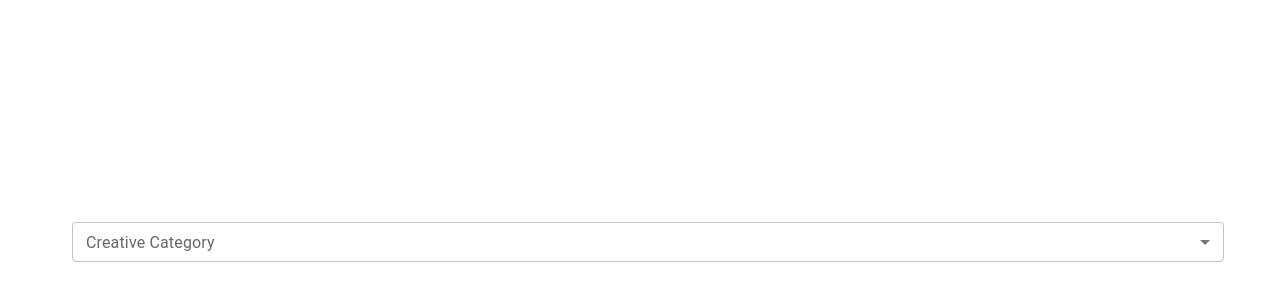
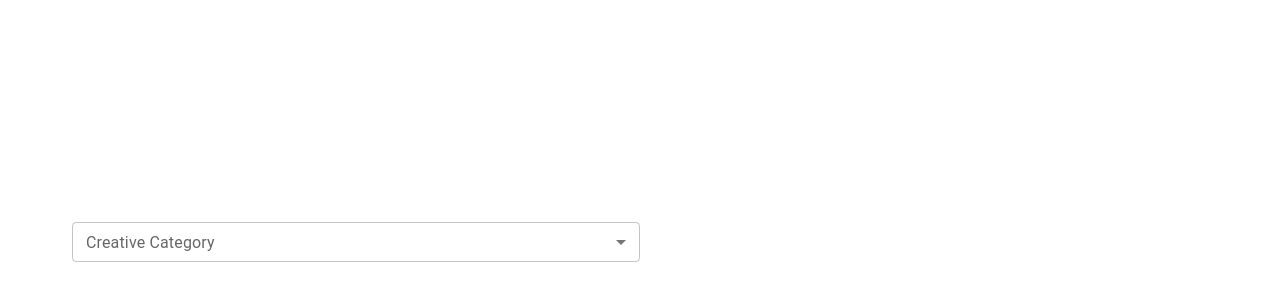
Before and after one commit to veerbal1/creative-processing, a Next.js app: page / in a window 1280 px wide. Shown: the part 142-442 px from the top of the page. Built offline with nearby package versions, Linux system fonts and the light colour scheme.

Commit message:
Layout updated

```diff
--- a/components/App.js
+++ b/components/App.js
@@ -25,6 +25,8 @@ const App = () => {
     >
       <SnackbarProvider>
         <Grid container spacing={2}>
+          <Grid item xs={6}>
+            <Grid container spacing={2}>
               <Grid item xs={12}>
                 <TypeSelector
                   state={type}
@@ -43,6 +45,9 @@ const App = () => {
                 </Collapse>
               </Grid>
             </Grid>
+          </Grid>
+          <Grid item xs={6}></Grid>
+        </Grid>
       </SnackbarProvider>
     </Container>
   );
--- a/components/DropZone.js
+++ b/components/DropZone.js
@@ -36,8 +36,8 @@ const DropZone = ({ handleDrop }) => {
   return (
     <Card
       sx={{
-        minHeight: '40vh',
-        minWidth: '50vw',
+        minHeight: '30vh',
+        // minWidth: '50vw',
         display: 'flex',
         justifyContent: 'center',
         alignItems: 'center',
```
Lines whose indentation alone changed are shown as unchanged.
